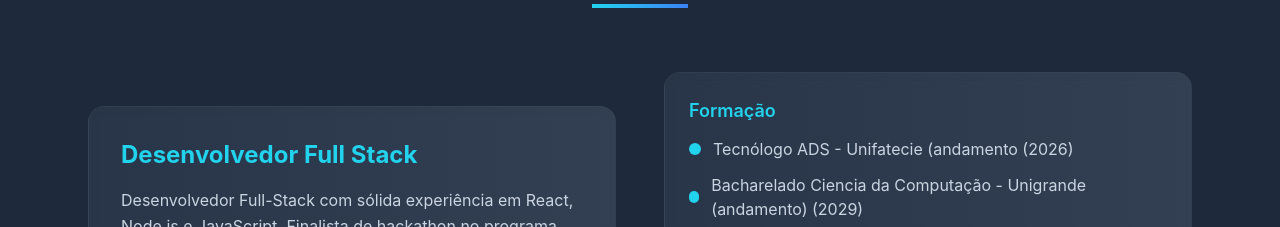
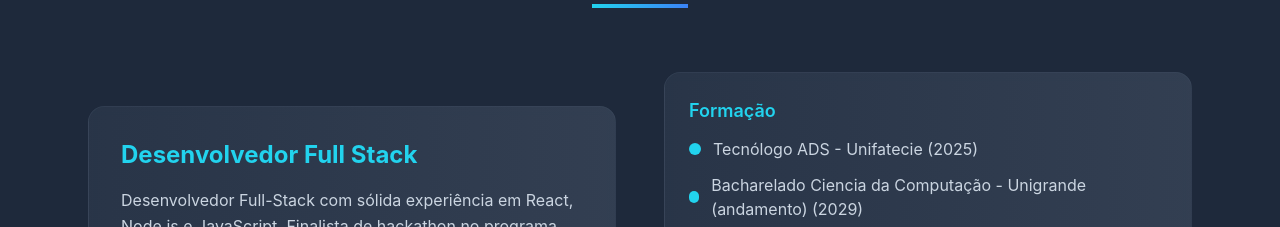
Before and after one commit to molivercp/Portfolio, a React (Vite) app: page / in a window 1280 px wide. Shown: the part 940-1167 px from the top of the page. Built offline with nearby package versions, Linux system fonts and the light colour scheme.

Commit message:
atualização

```diff
--- a/src/data/personal.js
+++ b/src/data/personal.js
@@ -15,8 +15,8 @@ export const aboutMe = {
   additionalInfo: "Sempre buscando aplicar as melhores práticas da comunidade tech em projetos inovadores.",
   education: [
     {
-      degree: "Tecnólogo ADS - Unifatecie (andamento",
-      year: "2026",
+      degree: "Tecnólogo ADS - Unifatecie",
+      year: "2025",
       icon: "🎓"
     },
     {
```
